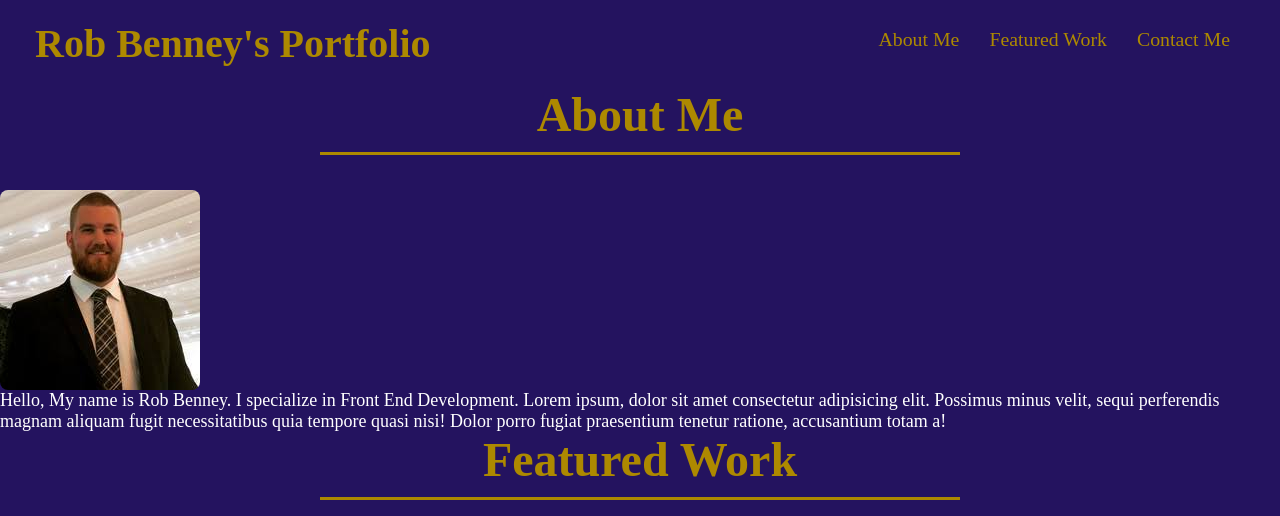
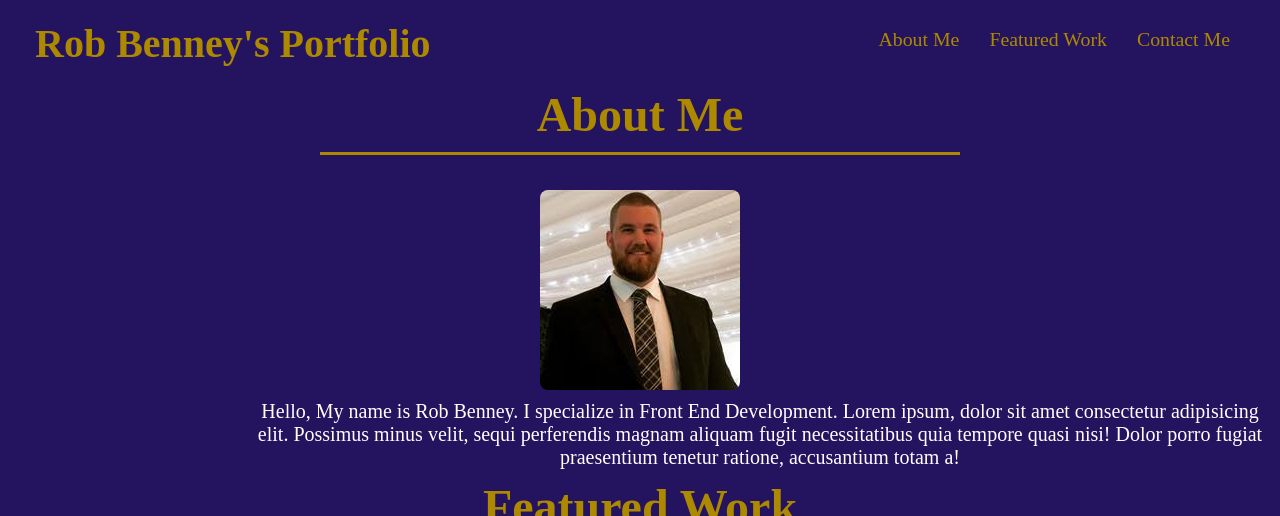
Before and after one commit to Rbenney15/Benney-Portfolio, a plain HTML site: page index.html in a window 1280 px wide. Shown: the top 516 px of the page. Drawn offline with Linux system fonts and the light colour scheme.

Commit message:
flexbox styling

```diff
--- a/assets/css/style.css
+++ b/assets/css/style.css
@@ -69,33 +69,32 @@ header nav ul li a {
 
 /* About me styles */
 
-.intro p {
+.flexbox {
+    width: 100%;
+    display: flex;
+    flex-wrap: wrap;
+    justify-content: center;
+    align-items: center;
+}
+
+.flexbox p {
+    padding: 10px 10px 10px 250px;
+    text-align: center;
     color: white;
     font-weight: lighter;
-    font-size: 18px;
+    font-size: 20px;
     display: flex;
     justify-content: center;
     align-items: center;
 }
 
-.flexbox-aboutme p {
-    display: flex;
-    flex-wrap: wrap;
-    flex-direction: column;
-    justify-content: space-between;
-    align-items: center;
-    color: white;
-    font-weight: lighter;
-    font-size: 18px;
-}
-
 .img {
     border-radius: 8px;
     height: auto;
+    width: 200px;
     display: flex;
     justify-content: center;
     align-items: center;
-    width: 200px;
 }
 
 /* Featured work styles */
--- a/index.html
+++ b/index.html
@@ -29,7 +29,7 @@
         <!-- About Me Section -->
         <section id="about-me">
             <h2 class="section-title">About Me</h2>
-            <div class="flexbox-aboutme">
+            <div class="flexbox">
                 <img class="img" src="./assets/images/Benney.jpeg" alt="Professional headshot of Rob Benney" />
                     <p>
                     Hello, My name is Rob Benney. I specialize in Front End Development. Lorem ipsum, dolor sit amet consectetur adipisicing elit. Possimus minus velit, sequi perferendis magnam aliquam fugit necessitatibus quia tempore quasi nisi! Dolor porro fugiat praesentium tenetur ratione, accusantium totam a!
```
